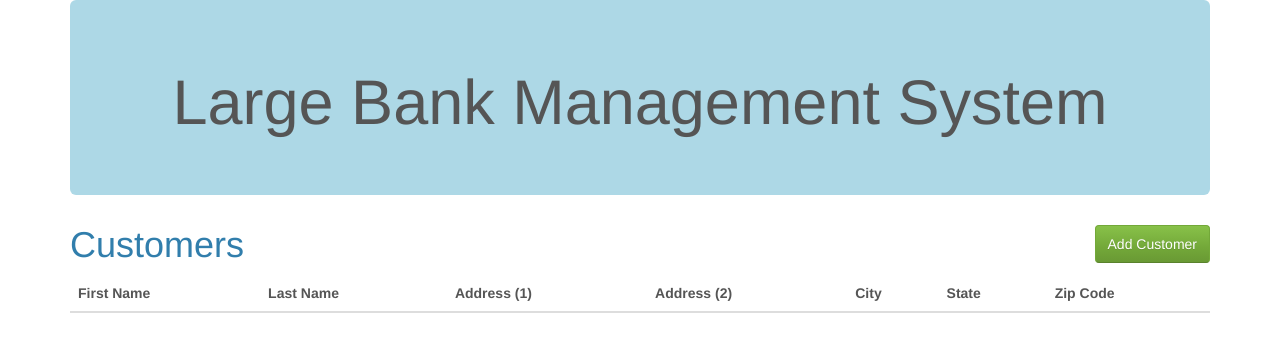
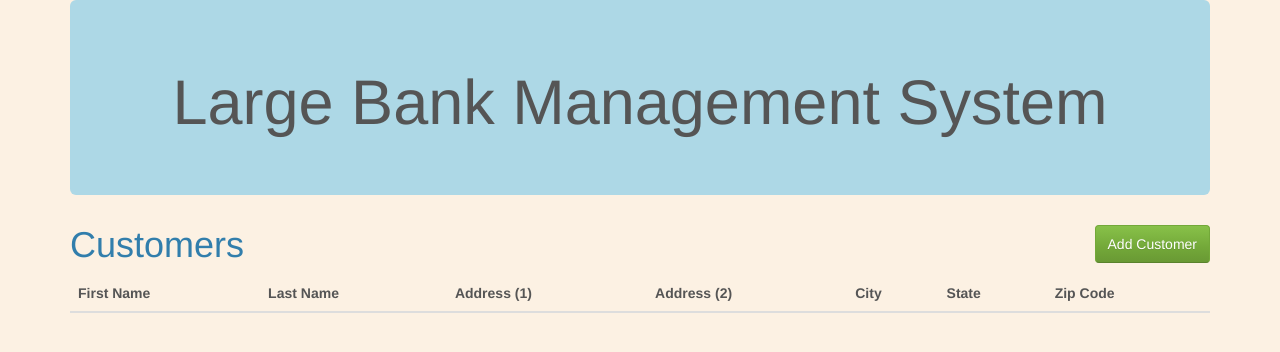
Before and after one commit to CreativeDev0508/Largebank, a plain HTML site: page index.html in a window 1280 px wide. Drawn offline with nearby package versions, Linux system fonts and the light colour scheme; no server answers.

Commit message:
Changed background color

```diff
--- a/css/custom.css
+++ b/css/custom.css
@@ -1,9 +1,19 @@
+body {
+	background-color: #FCF1E3;
+}
+
+.container-color {
+	background-color: #FCF1E3;
+}
+
 .panel-body {
     height: 270px;
+
 }
 .other-color{
-    background: LightBlue
+    background: LightBlue;
   }
+
 .well {
-  background: AliceBlue
+  background: AliceBlue;
 }
--- a/index.html
+++ b/index.html
@@ -27,7 +27,7 @@
 
 <body>
 
-  <div class="container">
+  <div class="container container-color">
     <!-- Application title -->
     <div class="jumbotron other-color">
       <h1 class="text-center">Large Bank Management System</h1>
```
